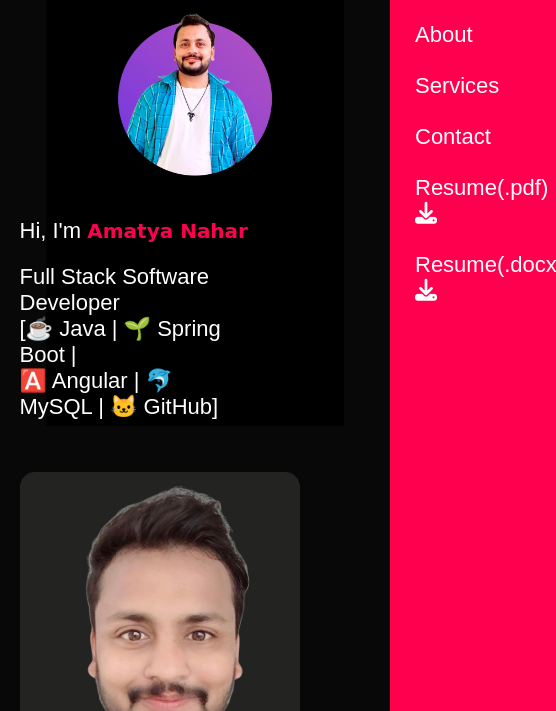
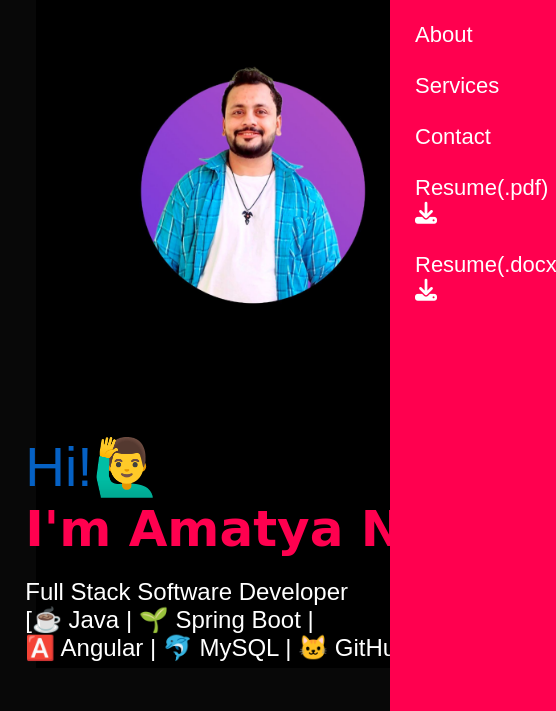
Before and after one commit to naharamatya/portfolio, a plain HTML site: page index.html in a window 390 px wide. Shown: the part 104-815 px from the top of the page, 556 px wide, since content can reach past the window. Drawn offline with Linux system fonts and the light colour scheme.

Commit message:
updated code in html and css for text "Hi, I'm Amatya Nahar" on home screen Introduction

```diff
--- a/index.html
+++ b/index.html
@@ -49,7 +49,9 @@
       <div class="container">
         <div class="header-text">
           <p class="typing-effect">
-            Hi, I'm <span class="highlight"> Amatya Nahar </span>
+            <br />
+            <span class="hi"> Hi!🙋‍♂️ </span> <br />
+            <span class="highlight">I'm Amatya Nahar </span>
           </p>
 
           <span>
--- a/style.css
+++ b/style.css
@@ -12,6 +12,11 @@ html {
 body {
   background: #080808;
   color: #fff;
+}
+
+.hi {
+  font-size: 55px;
+  color: #0561c4;
 }
 
 #header {
@@ -62,7 +67,7 @@ nav {
   color: #ff004f;
   font-family: cursive;
   font-size: 50px;
-  font-weight: 600;
+  font-weight: 800;
 }
 
 nav ul li {
@@ -470,8 +475,8 @@ nav .mobile-view {
   }
 
   .header-text {
-    margin-top: 90%;
-    font-size: 22px;
+    margin-top: 100%;
+    font-size: 24px;
     min-width: fit-content;
   }
 
@@ -580,8 +585,6 @@ nav .mobile-view {
   .highlight {
     color: #ff004f;
     font-family: cursive;
-    font-size: 20px;
-    font-weight: 600;
   }
 
   #sidemenu {
```
